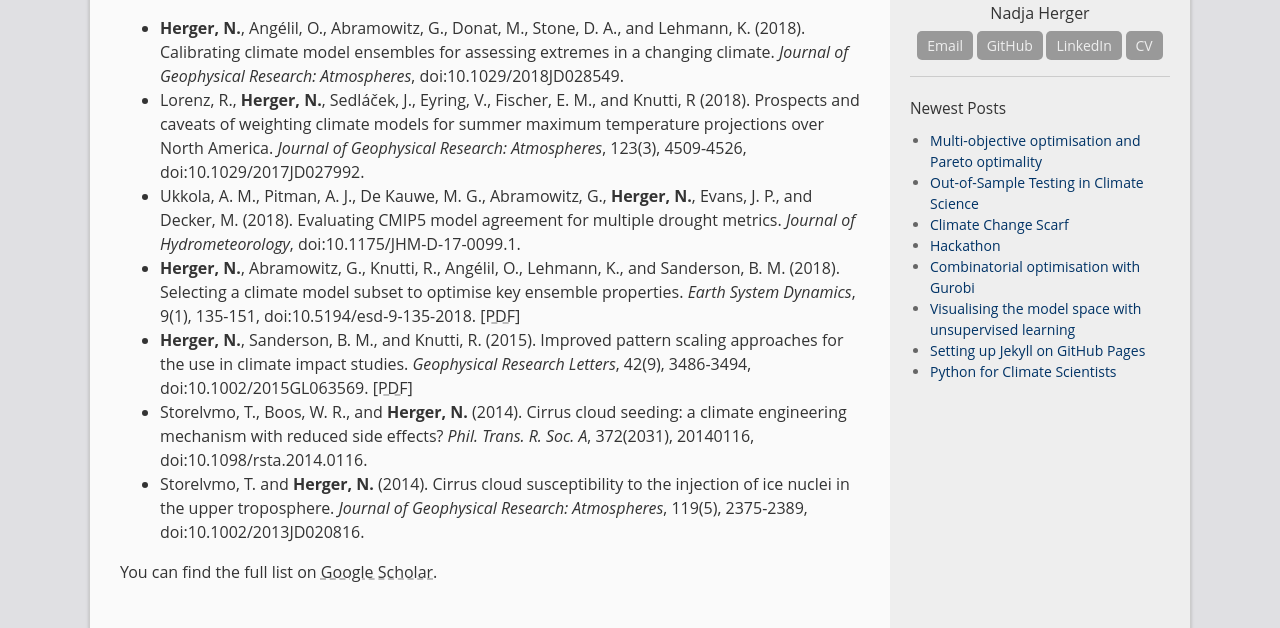
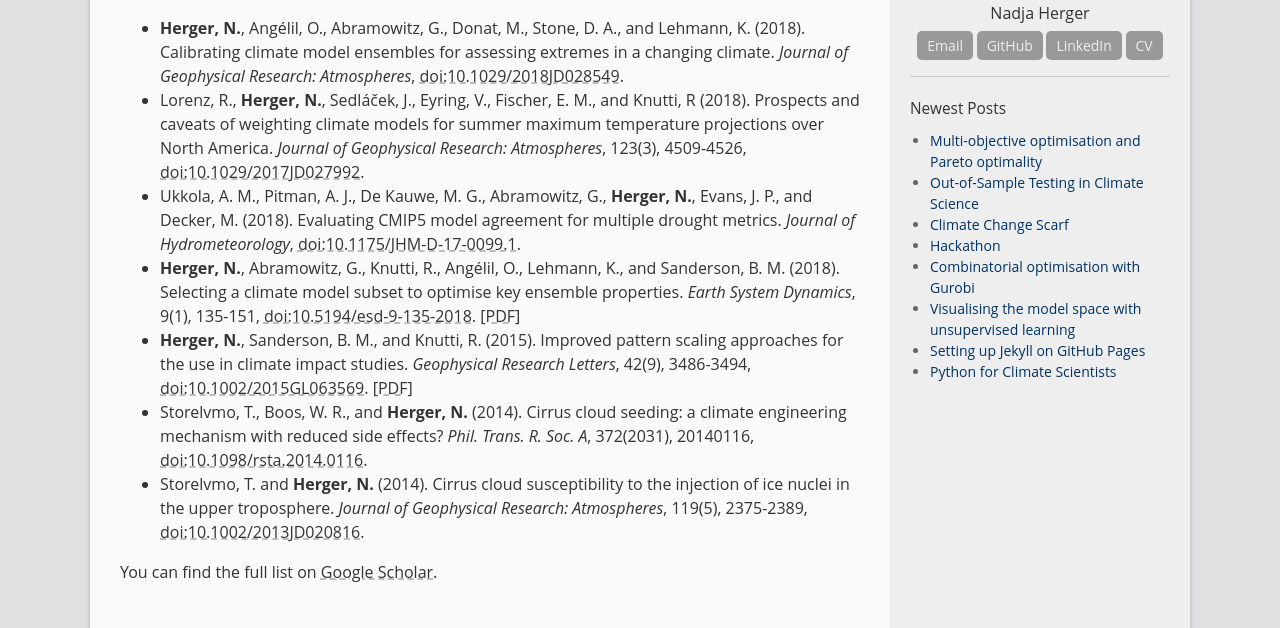
Before and after one commit to oliverangelil/oliverangelil.github.io, a Jekyll site: the page built from publications.md, in a window 1280 px wide. Shown: the part 276-904 px from the top of the page. Built offline with Jekyll 4.4.1, drawn with Linux system fonts in a browser that asks for light colours; some of the changed lines change nothing that is shown.

Commit message:
add link to doi

```diff
--- a/publications.md
+++ b/publications.md
@@ -7,13 +7,13 @@ nocomments: true
 
 Here is a list of peer-reviewed scientific publications I lead or contributed to:
 
-* **Herger, N.**, Angélil, O., Abramowitz, G., Donat, M., Stone, D. A., and Lehmann, K. (2018). Calibrating climate model ensembles for assessing extremes in a changing climate. *Journal of Geophysical Research: Atmospheres*, doi:10.1029/2018JD028549.
-* Lorenz, R., **Herger, N.**, Sedláček, J., Eyring, V., Fischer, E. M., and Knutti, R (2018). Prospects and caveats of weighting climate models for summer maximum temperature projections over North America. *Journal of Geophysical Research: Atmospheres*, 123(3), 4509-4526, doi:10.1029/2017JD027992.
-* Ukkola, A. M., Pitman, A. J., De Kauwe, M. G., Abramowitz, G., **Herger, N.**, Evans, J. P., and Decker, M. (2018). Evaluating CMIP5 model agreement for multiple drought metrics. *Journal of Hydrometeorology*, doi:10.1175/JHM-D-17-0099.1.
-* **Herger, N.**, Abramowitz, G., Knutti, R., Angélil, O., Lehmann, K., and Sanderson, B. M. (2018). Selecting a climate model subset to optimise key ensemble properties. *Earth System Dynamics*, 9(1), 135-151, doi:10.5194/esd-9-135-2018. [[PDF]](https://github.com/nherger/nherger.github.io/blob/master/documents/HergerESD2018.pdf)
-* **Herger, N.**, Sanderson, B. M., and Knutti, R. (2015). Improved pattern scaling approaches for the use in climate impact studies. *Geophysical Research Letters*, 42(9), 3486-3494, doi:10.1002/2015GL063569. [[PDF]](https://github.com/nherger/nherger.github.io/blob/master/documents/HergerGRL2015.pdf)
-* Storelvmo, T., Boos, W. R., and **Herger, N.** (2014). Cirrus cloud seeding: a climate engineering mechanism with reduced side effects? *Phil. Trans. R. Soc. A*, 372(2031), 20140116, doi:10.1098/rsta.2014.0116.
-* Storelvmo, T. and **Herger, N.** (2014). Cirrus cloud susceptibility to the injection of ice nuclei in the upper troposphere. *Journal of Geophysical Research: Atmospheres*, 119(5), 2375-2389, doi:10.1002/2013JD020816.
+* **Herger, N.**, Angélil, O., Abramowitz, G., Donat, M., Stone, D. A., and Lehmann, K. (2018). Calibrating climate model ensembles for assessing extremes in a changing climate. *Journal of Geophysical Research: Atmospheres*, [doi:10.1029/2018JD028549](https://agupubs.onlinelibrary.wiley.com/doi/abs/10.1029/2018JD028549).
+* Lorenz, R., **Herger, N.**, Sedláček, J., Eyring, V., Fischer, E. M., and Knutti, R (2018). Prospects and caveats of weighting climate models for summer maximum temperature projections over North America. *Journal of Geophysical Research: Atmospheres*, 123(3), 4509-4526, [doi:10.1029/2017JD027992](https://agupubs.onlinelibrary.wiley.com/doi/10.1029/2017JD027992).
+* Ukkola, A. M., Pitman, A. J., De Kauwe, M. G., Abramowitz, G., **Herger, N.**, Evans, J. P., and Decker, M. (2018). Evaluating CMIP5 model agreement for multiple drought metrics. *Journal of Hydrometeorology*, [doi:10.1175/JHM-D-17-0099.1](https://journals.ametsoc.org/doi/abs/10.1175/JHM-D-17-0099.1).
+* **Herger, N.**, Abramowitz, G., Knutti, R., Angélil, O., Lehmann, K., and Sanderson, B. M. (2018). Selecting a climate model subset to optimise key ensemble properties. *Earth System Dynamics*, 9(1), 135-151, [doi:10.5194/esd-9-135-2018](https://www.earth-syst-dynam.net/9/135/2018/). [[PDF]](https://github.com/nherger/nherger.github.io/blob/master/documents/HergerESD2018.pdf)
+* **Herger, N.**, Sanderson, B. M., and Knutti, R. (2015). Improved pattern scaling approaches for the use in climate impact studies. *Geophysical Research Letters*, 42(9), 3486-3494, [doi:10.1002/2015GL063569](https://agupubs.onlinelibrary.wiley.com/doi/full/10.1002/2015GL063569). [[PDF]](https://github.com/nherger/nherger.github.io/blob/master/documents/HergerGRL2015.pdf)
+* Storelvmo, T., Boos, W. R., and **Herger, N.** (2014). Cirrus cloud seeding: a climate engineering mechanism with reduced side effects? *Phil. Trans. R. Soc. A*, 372(2031), 20140116, [doi:10.1098/rsta.2014.0116](http://rsta.royalsocietypublishing.org/content/372/2031/20140116).
+* Storelvmo, T. and **Herger, N.** (2014). Cirrus cloud susceptibility to the injection of ice nuclei in the upper troposphere. *Journal of Geophysical Research: Atmospheres*, 119(5), 2375-2389, [doi:10.1002/2013JD020816](https://agupubs.onlinelibrary.wiley.com/doi/abs/10.1002/2013JD020816).
 
 
 You can find the full list on <a href="https://scholar.google.com.au/citations?user=pY9LckMAAAAJ&hl=en" target="_blank">Google Scholar</a>.
```
